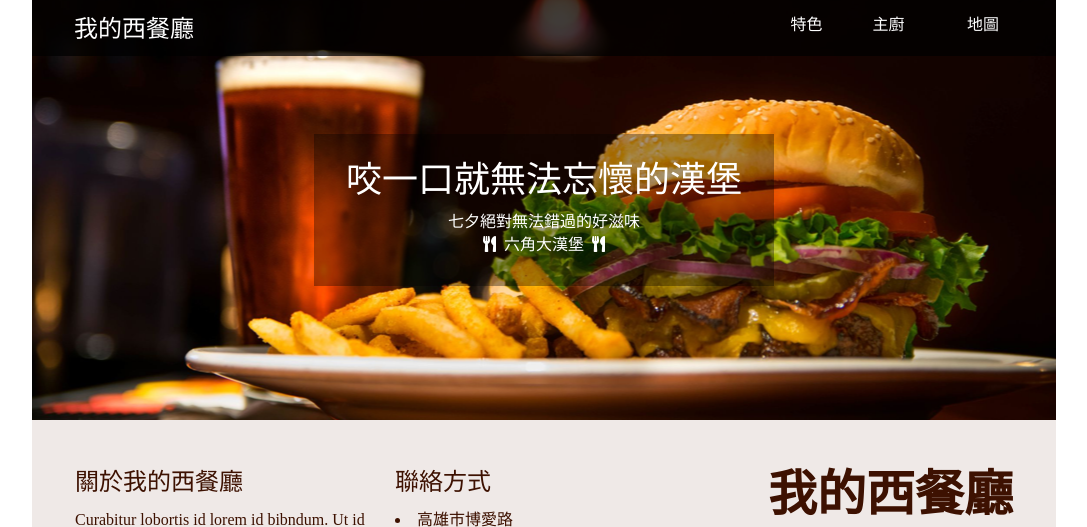
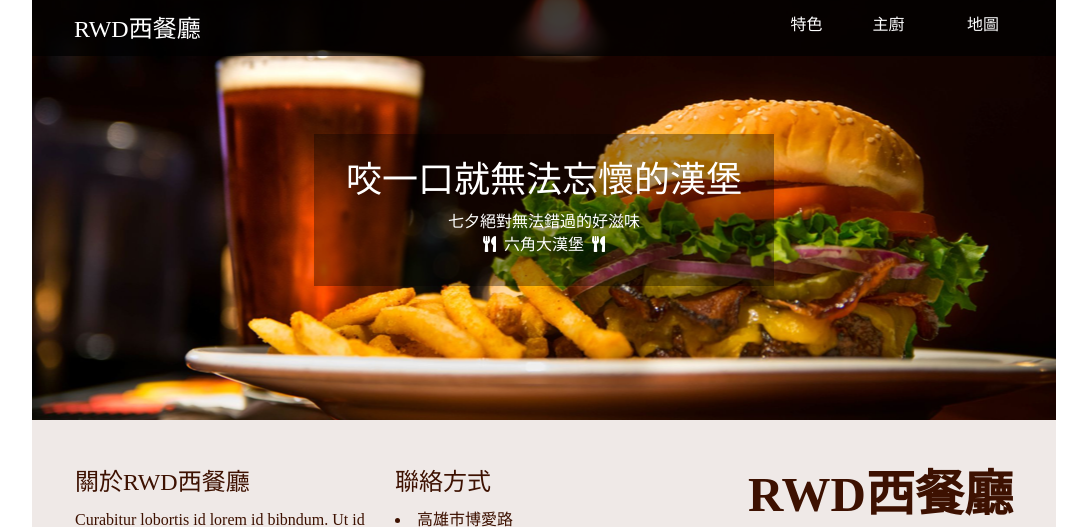
Before and after one commit to yulin0629/RWD-Restaurant, a plain HTML site: page layout.html in a window 1280 px wide. Shown: the top 527 px of the page, without its empty margins (96-1183 px from the left). Drawn offline with Linux system fonts and the light colour scheme.

Commit message:
改名成RWD西餐廳

```diff
--- a/layout.html
+++ b/layout.html
@@ -26,7 +26,7 @@
     <header class="header">
       <nav class="header-navigation flex sm-flexColumn margin-auto">
         <h1 class="flex1">
-          <a href="#" class="site-logo" title="我的西餐廳">我的西餐廳</a>
+          <a href="#" class="site-logo" title="RWD西餐廳">RWD西餐廳</a>
         </h1>
         <ul class="flex0">
           <li><a href="#feature">特色</a></li>
@@ -52,7 +52,7 @@
     <div class="content"></div>
     <footer class="footer flex sm-flexColumn">
       <div class="about flex1">
-        <h2>關於我的西餐廳</h2>
+        <h2>關於RWD西餐廳</h2>
         <p>Curabitur lobortis id lorem id bibndum. Ut id consectetur magna. Quisque volutpat augue enim, pulvinar
           lobortis nibh lacinia at. </p>
       </div>
@@ -65,7 +65,7 @@
         </ul>
       </div>
       <div class="social flex10 flexColumn">
-        <h1>我的西餐廳</h1>
+        <h1>RWD西餐廳</h1>
         <div>
           <a href="#"><i class="fab fa-instagram"></i></a>
           <a href="#"><i class="fab fa-twitter-square" style="color: #41ABE1;"></i></a>
```
